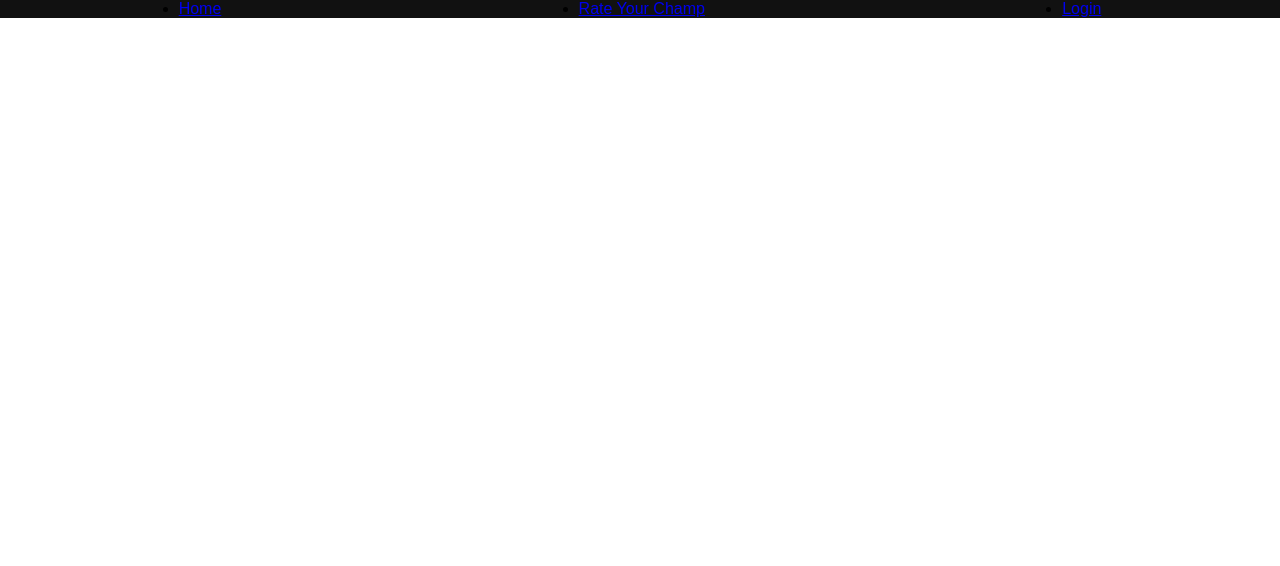
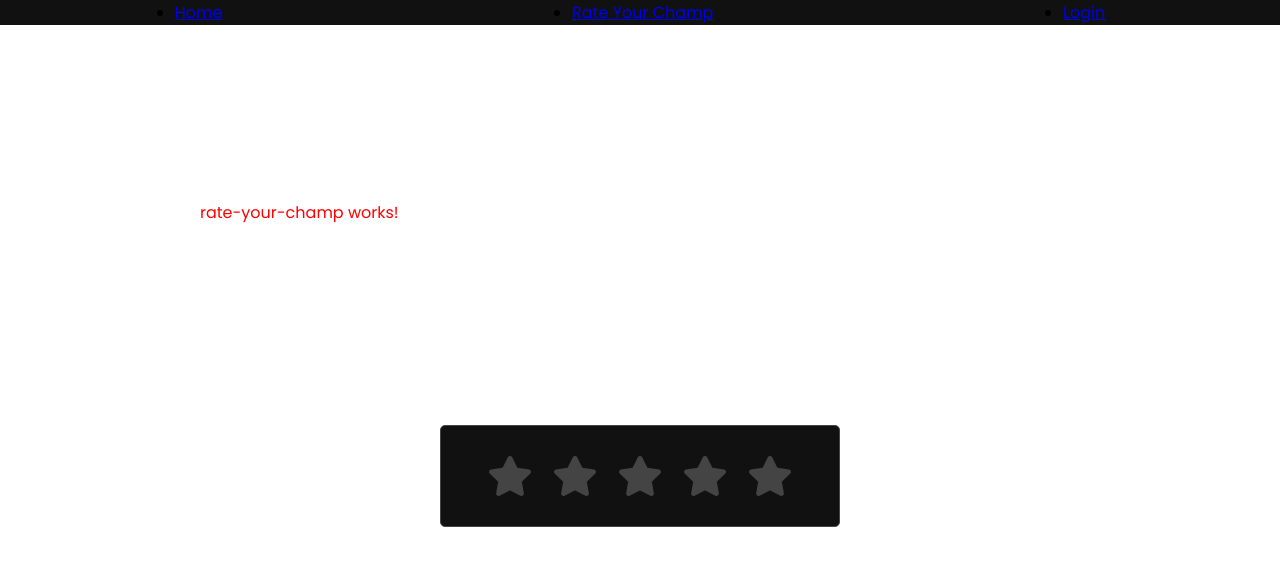
Before and after one commit to BacilaAlex/Lol_Site, an Angular app: page /RateChampion in a window 1280 px wide. Shown: the top 566 px of the page. Built offline with nearby package versions, Linux system fonts and the light colour scheme.

Commit message:
Am facut poza

```diff
--- a/src/app/first-thing/first-thing.component.css
+++ b/src/app/first-thing/first-thing.component.css
@@ -4,7 +4,7 @@
 
 .wraper img {
   min-height: 100%;
-  min-width: 100%;
+  max-width: 100%;
   overflow: hidden;
   position: absolute;
   display: block;
@@ -14,9 +14,11 @@
   display: flex;
   justify-content: center;
   align-items: center;
+  position: relative;
   min-height: 100%;
   min-width: 100%;
 }
 .wraper h1 {
   text-align: center;
+  color: white;
 }
--- a/src/app/first-thing/first-thing.component.html
+++ b/src/app/first-thing/first-thing.component.html
@@ -1,8 +1,7 @@
 <!-- <app-nav-bar></app-nav-bar> -->
 <div class="wraper">
-    <img src="/src/assets/images/Jhin.jpg" alt="Nimic">
+    <img src="/assets/images/Jhin.jpg" alt="Nimic" />
     <div>
         <h1>Welcome to Rate Your Champ !</h1>
     </div>
 </div>
-<!-- <router-outlet></router-outlet> -->
--- a/src/app/nav-bar/nav-bar.component.css
+++ b/src/app/nav-bar/nav-bar.component.css
@@ -1,3 +1,6 @@
+.nav_bar{
+  z-index: 999;
+}
 ul {
   display: flex;
   background-color: var(--primary-color);
--- a/src/app/nav-bar/nav-bar.component.html
+++ b/src/app/nav-bar/nav-bar.component.html
@@ -1,4 +1,4 @@
-<div>
+<div class="nav_bar">
     <ul>
         <li><a routerLink="/Home">Home</a></li>
         <li><a routerLink="/RateChampion">Rate Your Champ</a></li>
--- a/src/app/rate-your-champ/rate-your-champ.component.css
+++ b/src/app/rate-your-champ/rate-your-champ.component.css
@@ -0,0 +1,6 @@
+.wrapper{
+    margin: 200px;
+}
+p{
+    color: red;
+}
--- a/src/app/rate-your-champ/rate-your-champ.component.html
+++ b/src/app/rate-your-champ/rate-your-champ.component.html
@@ -1,2 +1,5 @@
-<app-nav-bar></app-nav-bar>
-<p>rate-your-champ works!</p>
+<div class="wrapper">
+    <p>rate-your-champ works!</p>
+
+</div>
+<app-rate></app-rate>
--- a/src/app/rate/rate.component.css
+++ b/src/app/rate/rate.component.css
@@ -1,5 +1,4 @@
 @import url('https://fonts.googleapis.com/css?family=Poppins:400,500,600,700&display=swap');
-
 
 .container {
     position: relative;
@@ -12,6 +11,7 @@
     align-items: center;
     justify-content: center;
     flex-direction: column;
+    margin: 0 auto;
 }
 
 .container .post {
```
